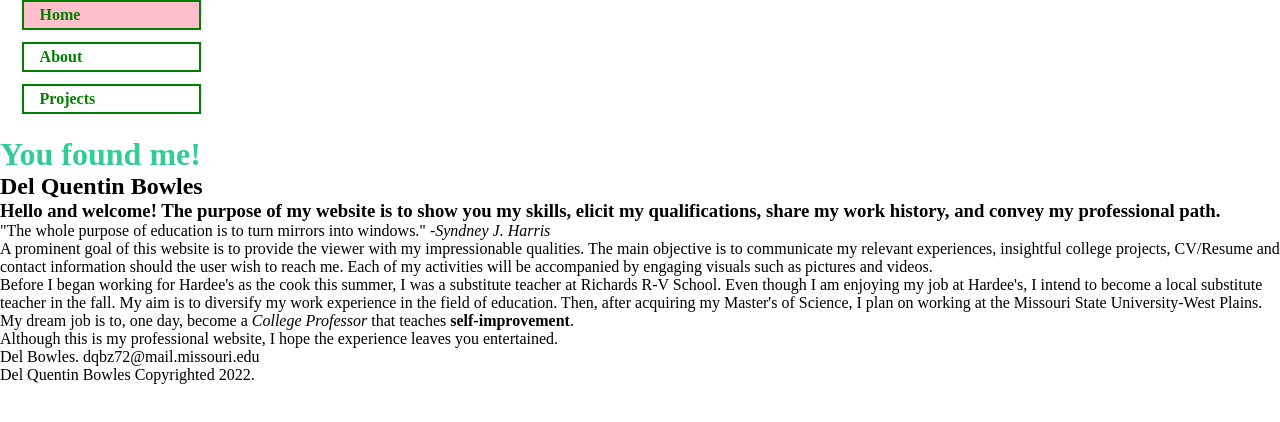
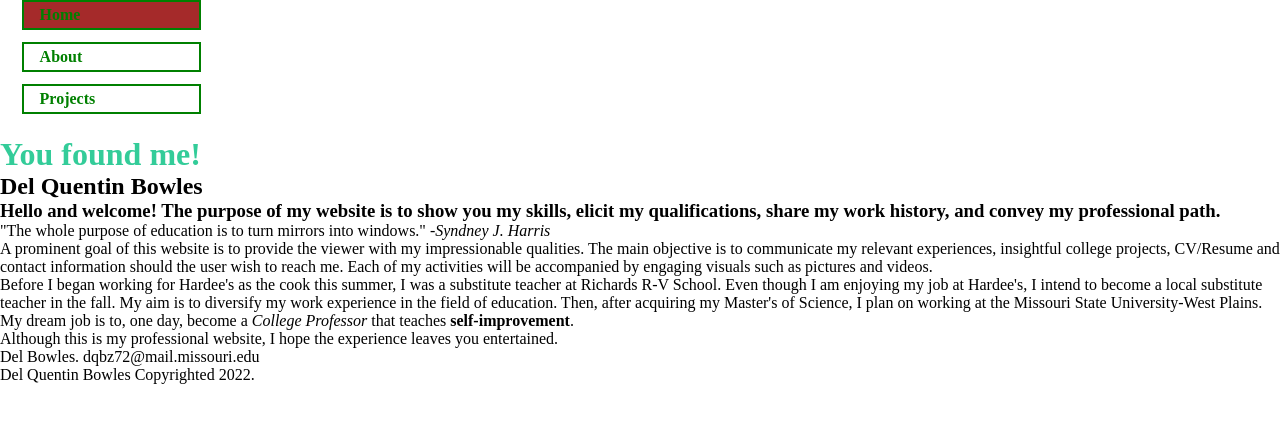
Before and after one commit to TheBig15/TheBig15.github.io, a plain HTML site: page islt_4355/index.html in a window 1280 px wide. Drawn offline with Linux system fonts and the light colour scheme.

Commit message:
Add files via upload

```diff
--- a/islt_4355/[nav].css
+++ b/islt_4355/[nav].css
@@ -11,4 +11,4 @@
                text-decoration: none;
                font-weight: bolder;
                color: #008000;}
-#trio ul li a.wearehere { background-color: #ffc0cb;}
+#trio ul li a.wearehere { background-color: #a52a2a;}
```
